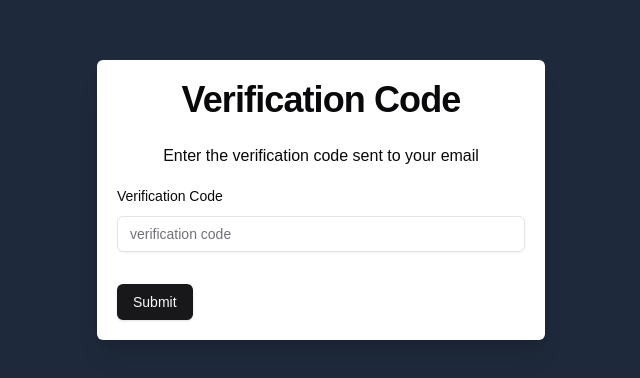
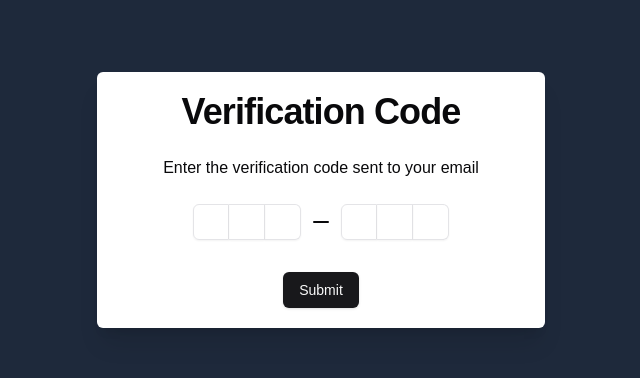
Before and after one commit to BharateshPoojary/feedback-app, a Next.js app: page /verify/1 in a window 1280 px wide. Shown: the part 200-578 px from the top of the page, without its empty margins (319-959 px from the left). Built offline with nearby package versions, Linux system fonts and the light colour scheme.

Commit message:
input otp component added

```diff
--- a/package.json
+++ b/package.json
@@ -29,6 +29,7 @@
     "embla-carousel-autoplay": "^8.5.2",
     "embla-carousel-react": "^7.1.0",
     "file-saver": "^2.0.5",
+    "input-otp": "^1.4.2",
     "lucide-react": "^0.456.0",
     "mongoose": "^8.9.5",
     "next": "^14.2.15",
--- a/src/app/(auth)/verify/[username]/page.tsx
+++ b/src/app/(auth)/verify/[username]/page.tsx
@@ -16,9 +16,17 @@
   FormLabel,
   FormMessage,
 } from "@/components/ui/form";
-import { Input } from "@/components/ui/input";
+import {
+  InputOTP,
+  InputOTPGroup,
+  InputOTPSeparator,
+  InputOTPSlot,
+} from "@/components/ui/input-otp";
+
+// import { Input } from "@/components/ui/input";
 import { Button } from "@/components/ui/button";
 import { Loader } from "lucide-react";
+import { REGEXP_ONLY_DIGITS } from "input-otp";
 
 const VerifyAccount = () => {
   const [isCodeVerifying, setIsCodeVerifying] = useState(false);
@@ -55,7 +63,7 @@
   };
   return (
     <div className="flex justify-center items-center bg-slate-800 min-h-screen">
-      <div className="w-1/2 max-w-md p-5 bg-white rounded-md shadow-xl">
+      <div className=" w-3/4 sm:w-1/2 max-w-md p-5 bg-white rounded-md shadow-xl">
         <div className="text-center">
           <h1 className=" font-extrabold tracking-tight lg:text-4xl mb-6">
             Verification Code{" "}
@@ -66,16 +74,35 @@
           {/* we have to use spread operator here so that Form element can have access to all methods of
         useForm here it need watch , setvalue etc and many more methods so the best way is to use spread operator
         so that it has access to each object of useForm  */}
-          <form onSubmit={form.handleSubmit(onSubmit)} className="space-y-8">
+          <form
+            onSubmit={form.handleSubmit(onSubmit)}
+            className="space-y-8 flex flex-col justify-center items-center"
+          >
             <FormField
               control={form.control} //This object contains methods for registering components into React Hook Form.
               // do not access any of the properties inside this object directly. It's for internal usage only.
               name="code"
               render={({ field }) => (
                 <FormItem>
-                  <FormLabel>Verification Code</FormLabel>
                   <FormControl>
-                    <Input placeholder="verification code" {...field} />
+                    <InputOTP
+                      maxLength={6}
+                      pattern={REGEXP_ONLY_DIGITS}
+                      {...field}
+                      className="w-5"
+                    >
+                      <InputOTPGroup>
+                        <InputOTPSlot index={0} />
+                        <InputOTPSlot index={1} />
+                        <InputOTPSlot index={2} />
+                      </InputOTPGroup>
+                      <InputOTPSeparator />
+                      <InputOTPGroup>
+                        <InputOTPSlot index={3} />
+                        <InputOTPSlot index={4} />
+                        <InputOTPSlot index={5} />
+                      </InputOTPGroup>
+                    </InputOTP>
                   </FormControl>
                   <FormMessage />
                 </FormItem>
--- /dev/null
+++ b/src/components/ui/input-otp.tsx
@@ -0,0 +1,71 @@
+"use client"
+
+import * as React from "react"
+import { OTPInput, OTPInputContext } from "input-otp"
+import { Minus } from "lucide-react"
+
+import { cn } from "@/lib/utils"
+
+const InputOTP = React.forwardRef<
+  React.ElementRef<typeof OTPInput>,
+  React.ComponentPropsWithoutRef<typeof OTPInput>
+>(({ className, containerClassName, ...props }, ref) => (
+  <OTPInput
+    ref={ref}
+    containerClassName={cn(
+      "flex items-center gap-2 has-[:disabled]:opacity-50",
+      containerClassName
+    )}
+    className={cn("disabled:cursor-not-allowed", className)}
+    {...props}
+  />
+))
+InputOTP.displayName = "InputOTP"
+
+const InputOTPGroup = React.forwardRef<
+  React.ElementRef<"div">,
+  React.ComponentPropsWithoutRef<"div">
+>(({ className, ...props }, ref) => (
+  <div ref={ref} className={cn("flex items-center", className)} {...props} />
+))
+InputOTPGroup.displayName = "InputOTPGroup"
+
+const InputOTPSlot = React.forwardRef<
+  React.ElementRef<"div">,
+  React.ComponentPropsWithoutRef<"div"> & { index: number }
+>(({ index, className, ...props }, ref) => {
+  const inputOTPContext = React.useContext(OTPInputContext)
+  const { char, hasFakeCaret, isActive } = inputOTPContext.slots[index]
+
+  return (
+    <div
+      ref={ref}
+      className={cn(
+        "relative flex h-9 w-9 items-center justify-center border-y border-r border-input text-sm shadow-sm transition-all first:rounded-l-md first:border-l last:rounded-r-md",
+        isActive && "z-10 ring-1 ring-ring",
+        className
+      )}
+      {...props}
+    >
+      {char}
+      {hasFakeCaret && (
+        <div className="pointer-events-none absolute inset-0 flex items-center justify-center">
+          <div className="h-4 w-px animate-caret-blink bg-foreground duration-1000" />
+        </div>
+      )}
+    </div>
+  )
+})
+InputOTPSlot.displayName = "InputOTPSlot"
+
+const InputOTPSeparator = React.forwardRef<
+  React.ElementRef<"div">,
+  React.ComponentPropsWithoutRef<"div">
+>(({ ...props }, ref) => (
+  <div ref={ref} role="separator" {...props}>
+    <Minus />
+  </div>
+))
+InputOTPSeparator.displayName = "InputOTPSeparator"
+
+export { InputOTP, InputOTPGroup, InputOTPSlot, InputOTPSeparator }
--- a/tailwind.config.ts
+++ b/tailwind.config.ts
@@ -9,54 +9,63 @@
   ],
   theme: {
     extend: {
+      keyframes: {
+        "caret-blink": {
+          "0%,70%,100%": { opacity: "1" },
+          "20%,50%": { opacity: "0" },
+        },
+      },
+      animation: {
+        "caret-blink": "caret-blink 1.25s ease-out infinite",
+      },
       colors: {
-  			background: 'hsl(var(--background))',
-  			foreground: 'hsl(var(--foreground))',
+        background: "hsl(var(--background))",
+        foreground: "hsl(var(--foreground))",
         card: {
-  				DEFAULT: 'hsl(var(--card))',
-  				foreground: 'hsl(var(--card-foreground))'
+          DEFAULT: "hsl(var(--card))",
+          foreground: "hsl(var(--card-foreground))",
         },
         popover: {
-  				DEFAULT: 'hsl(var(--popover))',
-  				foreground: 'hsl(var(--popover-foreground))'
+          DEFAULT: "hsl(var(--popover))",
+          foreground: "hsl(var(--popover-foreground))",
         },
         primary: {
-  				DEFAULT: 'hsl(var(--primary))',
-  				foreground: 'hsl(var(--primary-foreground))'
+          DEFAULT: "hsl(var(--primary))",
+          foreground: "hsl(var(--primary-foreground))",
         },
         secondary: {
-  				DEFAULT: 'hsl(var(--secondary))',
-  				foreground: 'hsl(var(--secondary-foreground))'
+          DEFAULT: "hsl(var(--secondary))",
+          foreground: "hsl(var(--secondary-foreground))",
         },
         muted: {
-  				DEFAULT: 'hsl(var(--muted))',
-  				foreground: 'hsl(var(--muted-foreground))'
+          DEFAULT: "hsl(var(--muted))",
+          foreground: "hsl(var(--muted-foreground))",
         },
         accent: {
-  				DEFAULT: 'hsl(var(--accent))',
-  				foreground: 'hsl(var(--accent-foreground))'
+          DEFAULT: "hsl(var(--accent))",
+          foreground: "hsl(var(--accent-foreground))",
         },
         destructive: {
-  				DEFAULT: 'hsl(var(--destructive))',
-  				foreground: 'hsl(var(--destructive-foreground))'
+          DEFAULT: "hsl(var(--destructive))",
+          foreground: "hsl(var(--destructive-foreground))",
         },
-  			border: 'hsl(var(--border))',
-  			input: 'hsl(var(--input))',
-  			ring: 'hsl(var(--ring))',
+        border: "hsl(var(--border))",
+        input: "hsl(var(--input))",
+        ring: "hsl(var(--ring))",
         chart: {
-  				'1': 'hsl(var(--chart-1))',
-  				'2': 'hsl(var(--chart-2))',
-  				'3': 'hsl(var(--chart-3))',
-  				'4': 'hsl(var(--chart-4))',
-  				'5': 'hsl(var(--chart-5))'
-  			}
+          "1": "hsl(var(--chart-1))",
+          "2": "hsl(var(--chart-2))",
+          "3": "hsl(var(--chart-3))",
+          "4": "hsl(var(--chart-4))",
+          "5": "hsl(var(--chart-5))",
+        },
       },
       borderRadius: {
-  			lg: 'var(--radius)',
-  			md: 'calc(var(--radius) - 2px)',
-  			sm: 'calc(var(--radius) - 4px)'
-  		}
-  	}
+        lg: "var(--radius)",
+        md: "calc(var(--radius) - 2px)",
+        sm: "calc(var(--radius) - 4px)",
+      },
+    },
   },
   plugins: [require("tailwindcss-animate")],
 };
```
Also changed, not shown: 1 other file (tests, documents, lock files or other folders). Lines whose indentation alone changed are shown as unchanged.
